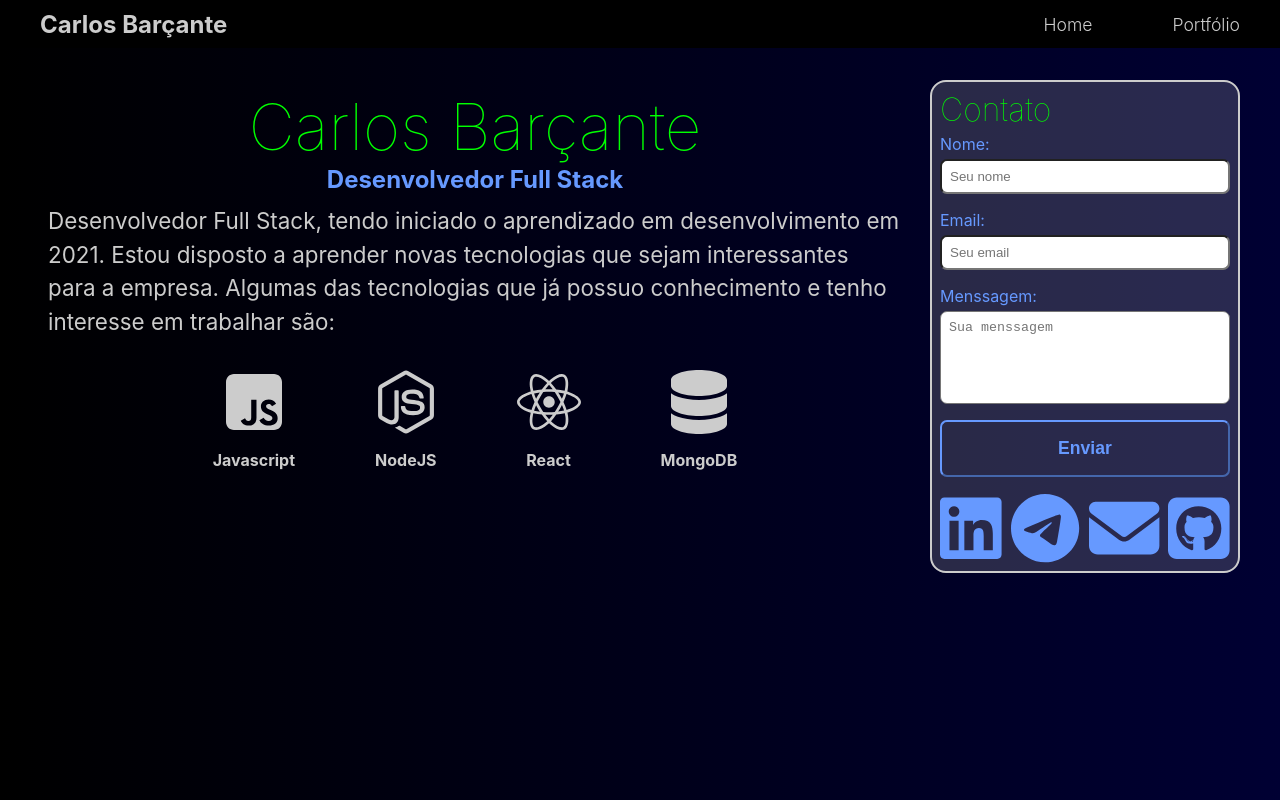
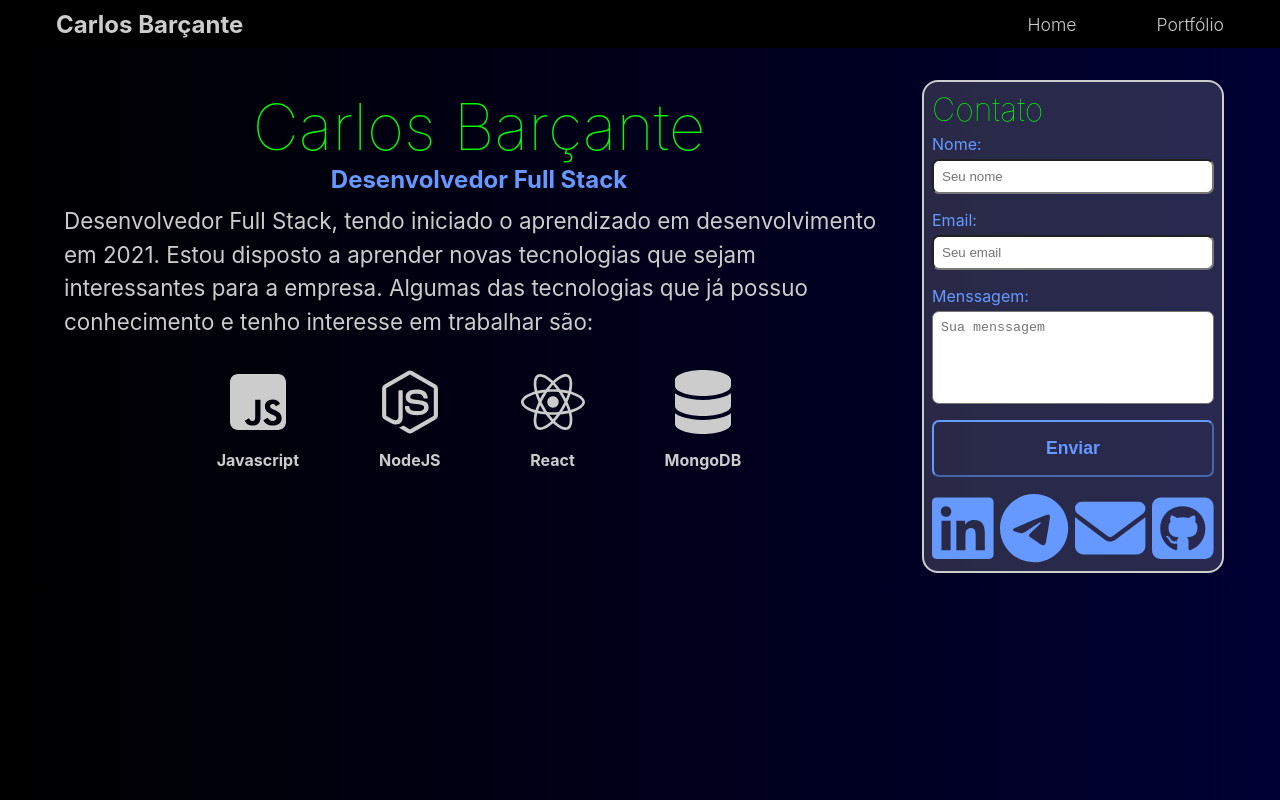
Before and after one commit to CarlosBarcante/my-portfolio, a React (Create React App) app in the folder frontend/: page / in a window 1280 px wide. Built offline with nearby package versions, Linux system fonts and the light colour scheme.

Commit message:
refactor: small nav bar design change

```diff
--- a/frontend/src/components/Nav.js
+++ b/frontend/src/components/Nav.js
@@ -43,9 +43,7 @@ const NavContent = styled(Container)`
         }
 
         @media (max-width: 600px) {
-            flex-direction: column;
-            gap: 0.5rem;
-            margin-bottom: .5rem;
+            gap: 1rem;
         }
     }
 `;
--- a/frontend/src/styles.js
+++ b/frontend/src/styles.js
@@ -4,8 +4,5 @@ import { motion } from "framer-motion";
 export const Container = styled(motion.div)`
     max-width: 1200px;
     margin: 0 auto;
-
-    @media (max-width: 1000px) {
-        max-width: 100vw;
-    }
+    padding: 0rem 1rem;
 `;
```
